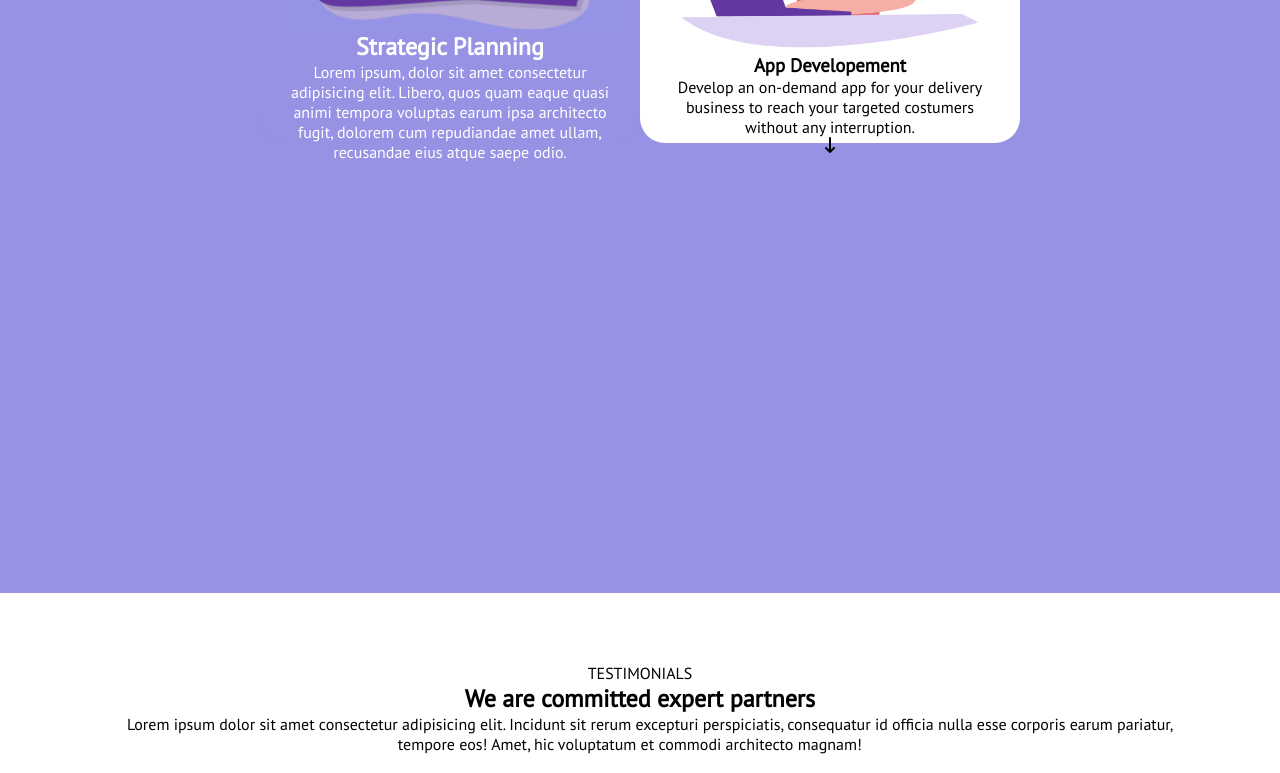
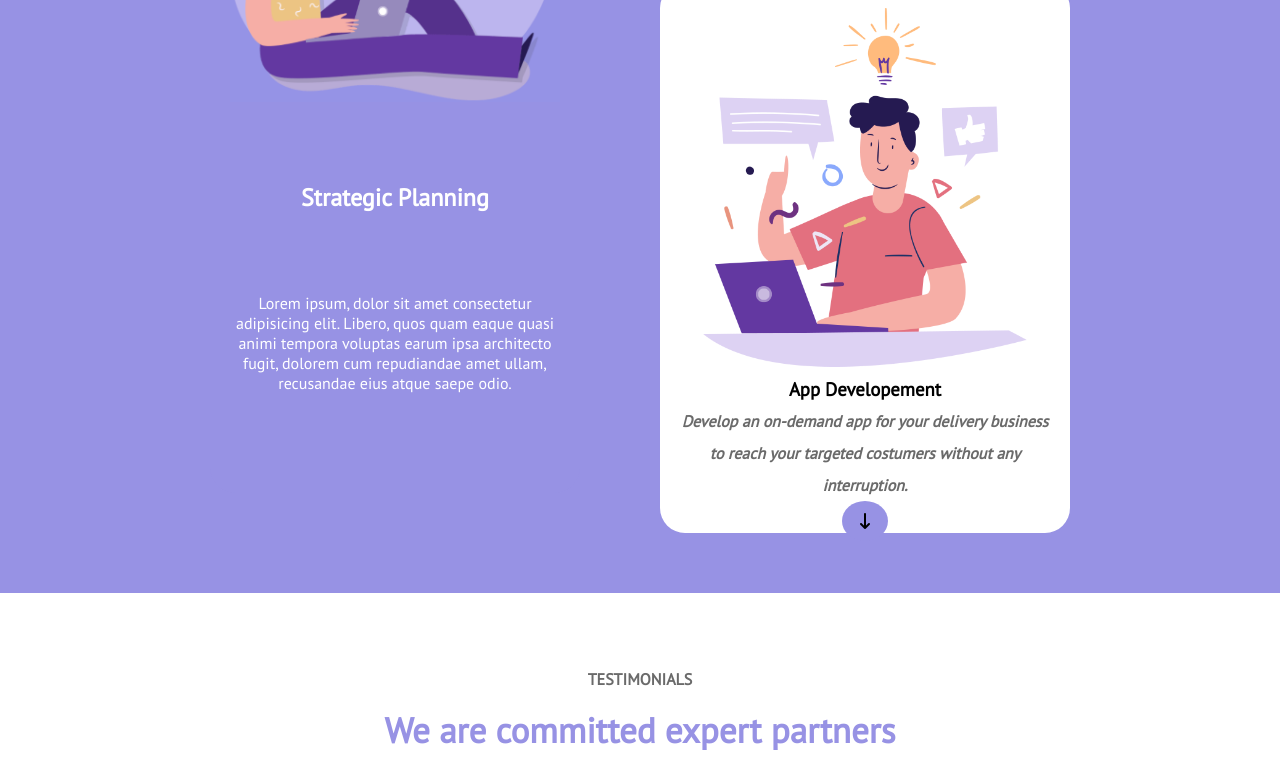
Before and after one commit to Anzelo7/htmlcss-responsive-layout, a plain HTML site: page index.html in a window 1280 px wide. Shown: the part 1227-2000 px from the top of the page. Drawn offline with Linux system fonts and the light colour scheme.

Commit message:
modifica #testimonials

```diff
--- a/css/style.css
+++ b/css/style.css
@@ -209,28 +209,50 @@ section:nth-of-type(even) {
 /* planning */
 
 #planning .container {
-    width: 800px;
+    width: 900px;
     height: 900px;
 }
 
-#planning .column {
+#planning .column-card {
     width: calc(100% / 2);
     height: calc(100% / 2)
-
 }
 
 #planning .strategic {
+    height: 800px;
+    margin-right: 40px;
     color: #fff;
     background-color: #9792e4;
+}
+
+#planning .container .column-card:last-of-type {
+    align-self: flex-end;
+    line-height: 2rem;
+    margin-bottom: 60px;
+    margin-left: 40px;
+    height: 550px;
+}
+
+#planning .container .column-card:last-of-type p {
+    font-weight: 600;
+    color: #6a6a6a;
+    font-style: italic;
+}
+
+.fa-arrow-down-long {
+    border-radius: 50%;
+    padding: 12px 17px;
+    background-color: #9792e4;
+    align-self: center;
+}
+
+.fa-fw {
+    width: auto;
 }
 
 /* /planning */
 
 /*testimonials*/
-
-#testimonilas .card-row {
-    background-color: #9792e4;
-}
 
 #testimonials img {
     width: 200px;
@@ -239,8 +261,29 @@ section:nth-of-type(even) {
     border-radius: 50%;
 }
 
+#testimonials h1 {
+    color: #9792e4;
+    font-size: 35px;
+}
+
+#testimonials .card {
+    line-height: 2;
+}
+
+#testimonials .card p {
+    font-weight: 600;
+    color: #6a6a6a;
+}
+
+#testimonilas .card-row {
+    background-color: #9792e4;
+}
+
 .end {
     color: #fff;
+    padding: 5%;
+    text-align: start;
+    line-height: 2;
 }
 
 .end h3 {
--- a/index.html
+++ b/index.html
@@ -102,7 +102,7 @@
         </section>
         <section id="planning">
             <div class="flex container">
-                <div class="flex column">
+                <div class="flex column-card">
                     <div class="card strategic">
                         <img src="img/planning1.png" alt="">
                         <h2>Strategic Planning</h2>
@@ -112,13 +112,13 @@
                     </div>
                 </div>
 
-                <div class="flex column">
+                <div class="flex column-card">
                     <div class="card">
                         <img src="img/planning2.png" alt="">
                         <h3>App Developement</h3>
                         <p>Develop an on-demand app for your delivery business to reach your targeted costumers without
                             any interruption.</p>
-                        <i class="fa-solid fa-arrow-down-long"></i>
+                        <i class="fa-solid fa-arrow-down-long fa-fw"></i>
                     </div>
                 </div>
             </div>
@@ -129,7 +129,7 @@
                     <div class="card">
                         <p>TESTIMONIALS</p>
                         <h1>We are committed expert partners</h1>
-                        <p class="quote">Lorem ipsum dolor sit amet consectetur adipisicing elit. Incidunt sit rerum
+                        <p>Lorem ipsum dolor sit amet consectetur adipisicing elit. Incidunt sit rerum
                             excepturi
                             perspiciatis, consequatur id officia nulla esse corporis earum pariatur, tempore eos! Amet,
                             hic voluptatum et commodi architecto magnam!</p>
@@ -137,7 +137,8 @@
                     <div class="card-row">
                         <img src="img/testimonial1.jpg" alt="">
                         <div class="column end">
-                            <p class="quote">Lorem ipsum dolor sit amet consectetur adipisicing elit. Id officia, qui
+                            <p class="quote">Lorem ipsum dolor sit amet consectetur adipisicing elit. Id officia,
+                                qui
                                 corporis quo
                                 corrupti magni iusto dicta ipsa dolor voluptatem odio, repellendus odit autem animi
                                 inventore atque minus distinctio voluptate!</p>
@@ -151,7 +152,7 @@
                                 corporis quo
                                 corrupti magni iusto dicta ipsa dolor voluptatem odio, repellendus odit autem animi
                                 inventore atque minus distinctio voluptate!</p>
-                            <h3>NAT REYNOLDS</h3>
+                            <h3>CELIA ALMEDA</h3>
                         </div>
                     </div>
                     <div class="card-row">
@@ -161,7 +162,7 @@
                                 corporis quo
                                 corrupti magni iusto dicta ipsa dolor voluptatem odio, repellendus odit autem animi
                                 inventore atque minus distinctio voluptate!</p>
-                            <h3>NAT REYNOLDS</h3>
+                            <h3>BOB ROBERTS</h3>
                         </div>
                     </div>
                 </div>
```
